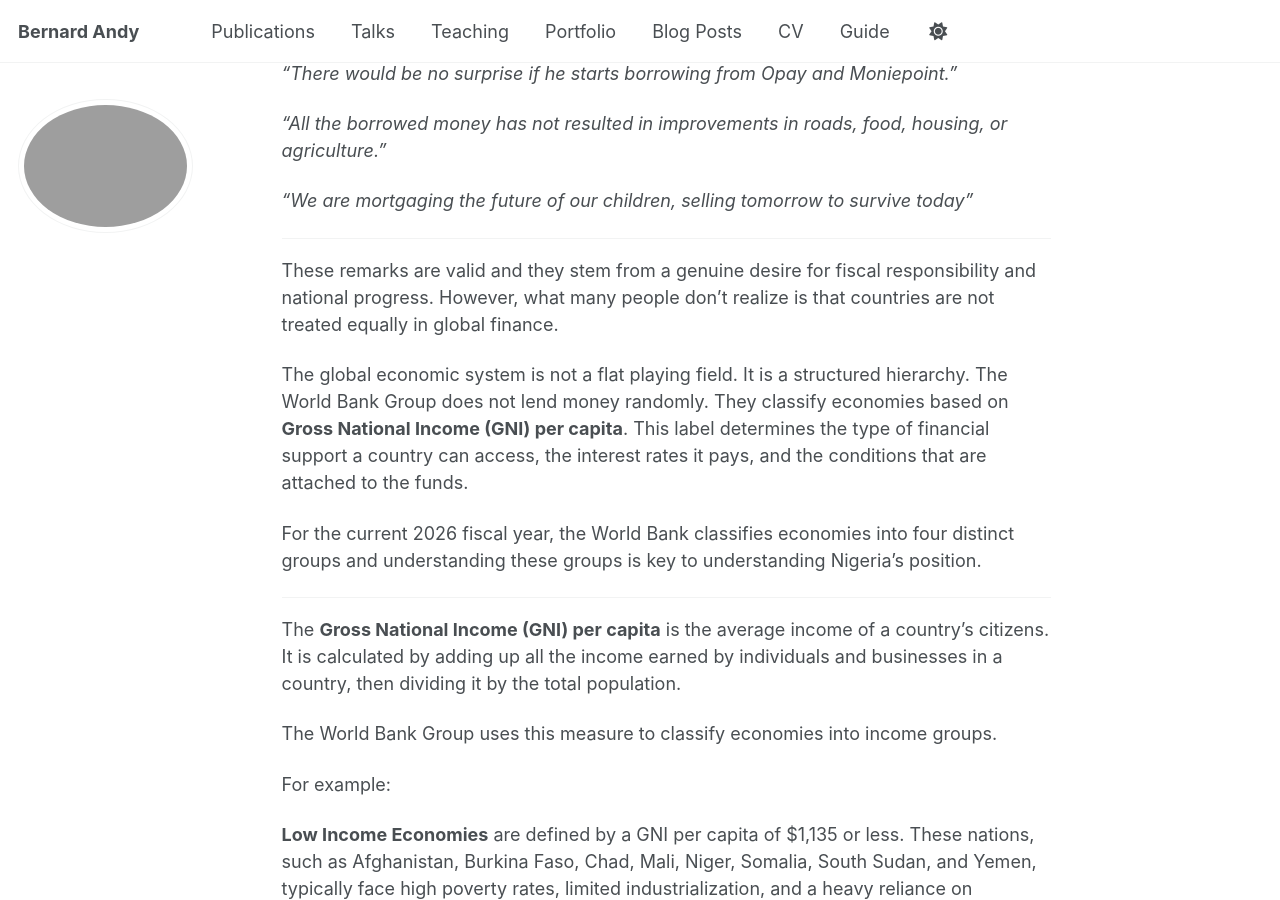
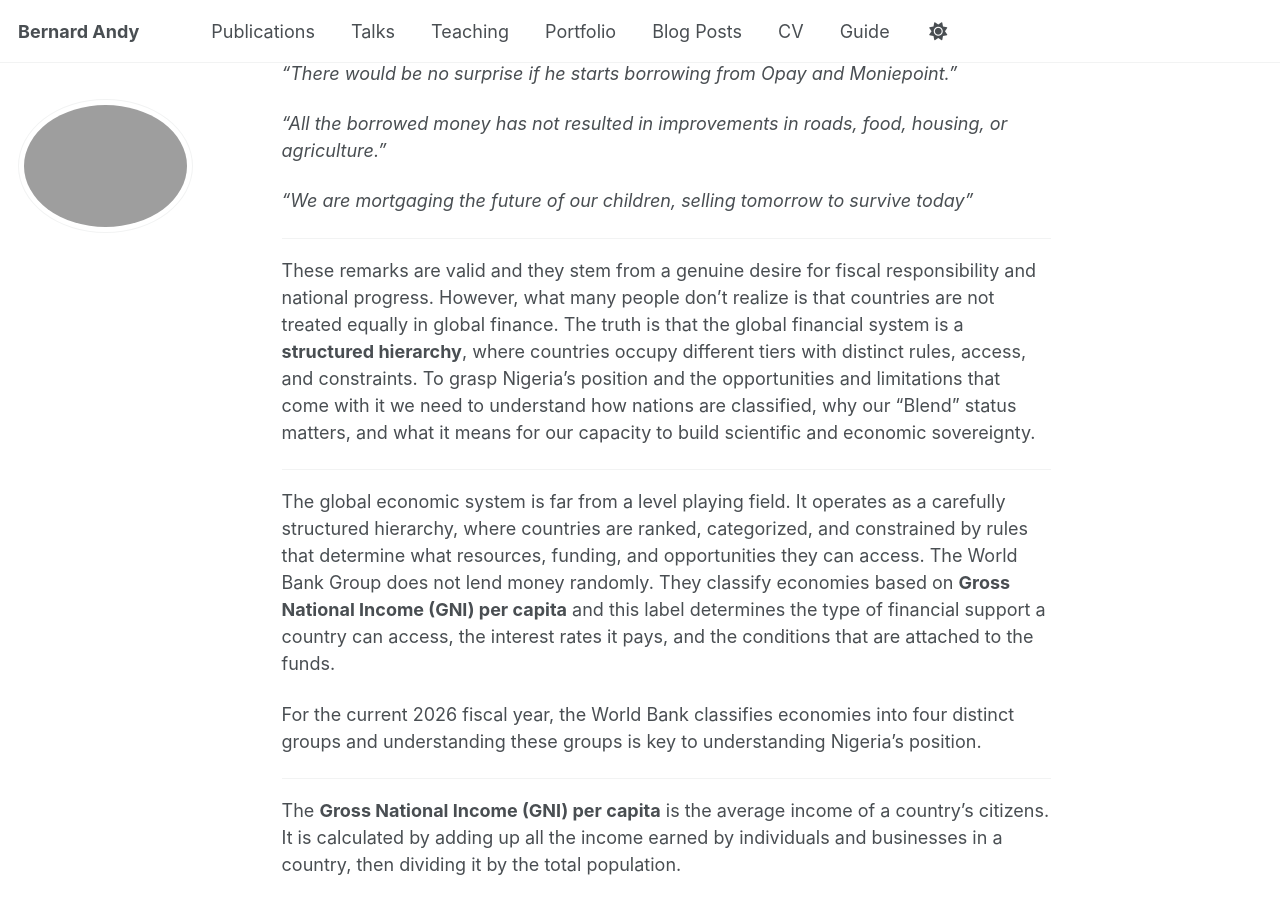
Before and after one commit to BernardAndy/BernardAndy.github.io, a Jekyll site: the page built from _posts/2026-04-03-nigeria-blend-status-sovereignty.md, in a window 1280 px wide and 900 px high, scrolled down 319 px. Built offline with Jekyll 4.4.1, drawn with Linux system fonts in a browser that asks for light colours; a script bundle is joined from its source files by our own code; library files that are not in the unit come from our copies.

Commit message:
Update 2026-04-03-nigeria-blend-status-sovereignty.md

```diff
--- a/_posts/2026-04-03-nigeria-blend-status-sovereignty.md
+++ b/_posts/2026-04-03-nigeria-blend-status-sovereignty.md
@@ -27,9 +27,11 @@ The comments section is filled with frustration:
 
 ---
 
-These remarks are valid and they stem from a genuine desire for fiscal responsibility and national progress. However, what many people don’t realize is that countries are not treated equally in global finance.
+These remarks are valid and they stem from a genuine desire for fiscal responsibility and national progress. However, what many people don’t realize is that countries are not treated equally in global finance. The truth is that the global financial system is a **structured hierarchy**, where countries occupy different tiers with distinct rules, access, and constraints. To grasp Nigeria’s position and the opportunities and limitations that come with it we need to understand how nations are classified, why our “Blend” status matters, and what it means for our capacity to build scientific and economic sovereignty.
 
-The global economic system is not a flat playing field. It is a structured hierarchy. The World Bank Group does not lend money randomly. They classify economies based on **Gross National Income (GNI) per capita**. This label determines the type of financial support a country can access, the interest rates it pays, and the conditions that are attached to the funds.
+---
+
+The global economic system is far from a level playing field. It operates as a carefully structured hierarchy, where countries are ranked, categorized, and constrained by rules that determine what resources, funding, and opportunities they can access. The World Bank Group does not lend money randomly. They classify economies based on **Gross National Income (GNI) per capita** and this label determines the type of financial support a country can access, the interest rates it pays, and the conditions that are attached to the funds.
 
 For the current 2026 fiscal year, the World Bank classifies economies into four distinct groups and understanding these groups is key to understanding Nigeria’s position.
 
```
